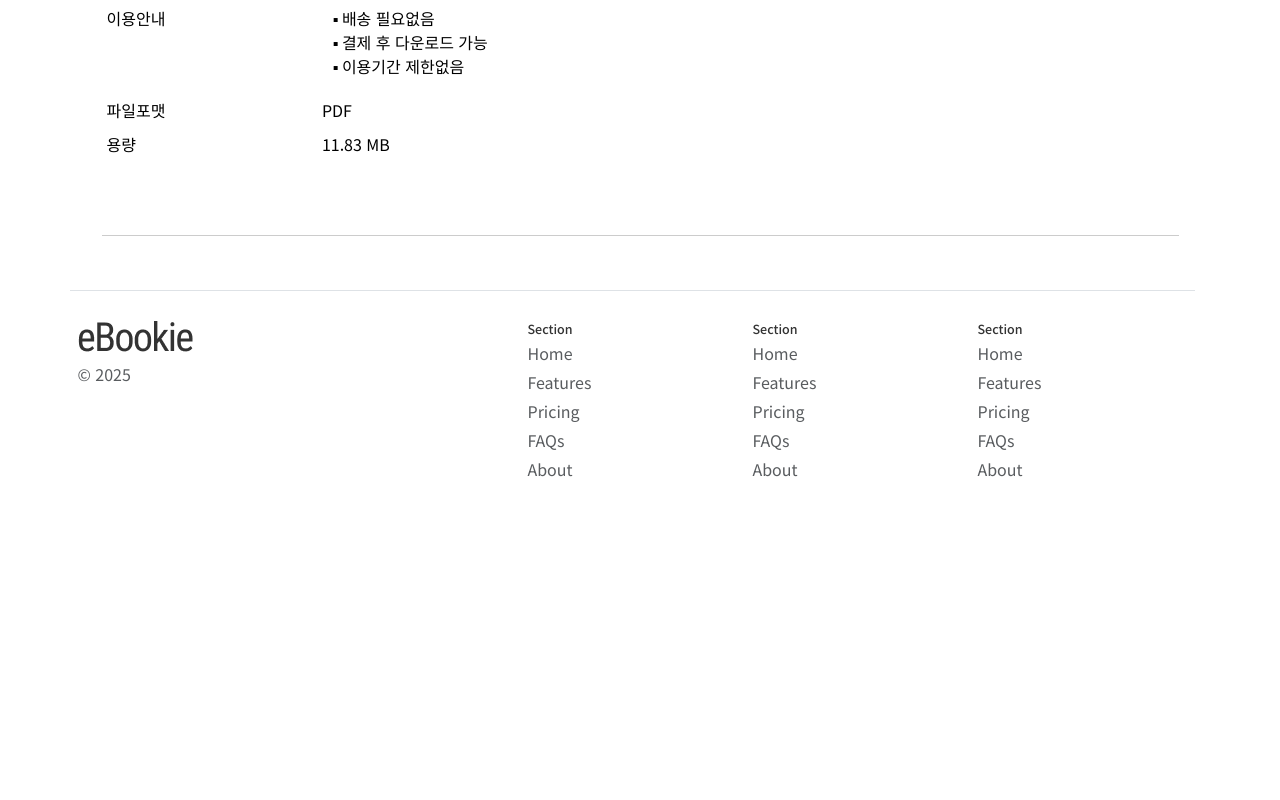
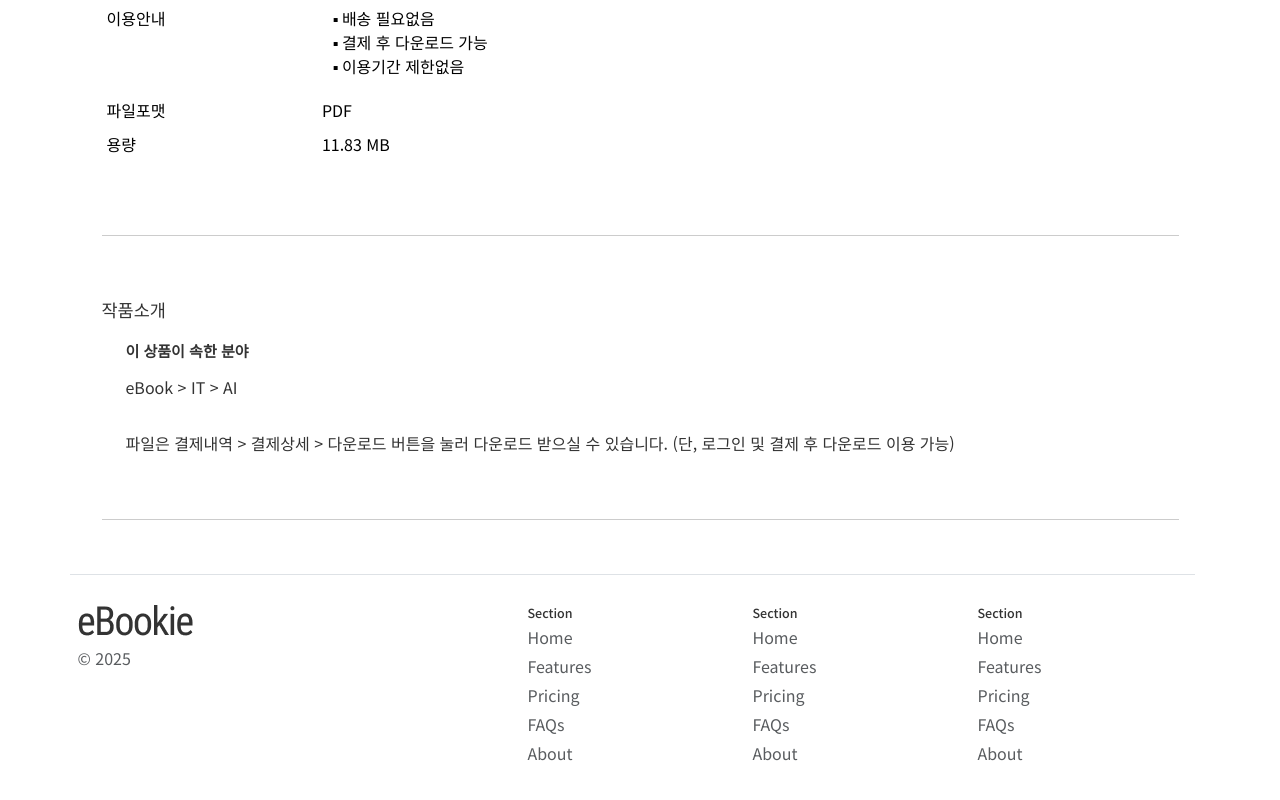
Before and after one commit to taewookim02/ebookie, a Vue app in the folder frontend/: page /product/1 in a window 1280 px wide. Shown: the part 1240-2040 px from the top of the page. Before the commit the page ends 1796 px from the top, so only its background shows below. Built offline with nearby package versions, Linux system fonts and the light colour scheme; no server answers; a web font is replaced by a local one.

Commit message:
style: BookDetailsSection

```diff
--- a/frontend/src/components/sections/detail/BookDetailsSection.vue
+++ b/frontend/src/components/sections/detail/BookDetailsSection.vue
@@ -3,9 +3,42 @@
 </script>
 
 <template>
-
+    <section class="details">
+        <h3>작품소개</h3>
+        <div class="details-container">
+            <div class="details-category">
+                <h4 class="details-category__heading">이 상품이 속한 분야</h4>
+                <!-- TODO: 서버에서 카테고리 가져오기 -->
+                <span>eBook > IT > AI</span>
+            </div>
+            <div class="details-info">
+                <!-- TODO: 서버에서 내용 가져오기 -->
+                <p>
+                    파일은 결제내역 > 결제상세 > 다운로드 버튼을 눌러 다운로드 받으실 수 있습니다.
+                    (단, 로그인 및 결제 후 다운로드 이용 가능)
+                </p>
+            </div>
+        </div>
+    </section>
 </template>
 
 <style scoped>
+.details-container {
+    padding: 2.4rem 2.4rem 6.4rem 2.4rem;
+    display: flex;
+    flex-direction: column;
+    gap: 3.2rem;
+    border-bottom: 1px solid #ccc;
+}
+
+.details-category {
+    display: flex;
+    flex-direction: column;
+    gap: 1.6rem;
+}
+
+.details-category__heading {
+    font-weight: 700;
+}
 
 </style>
```
